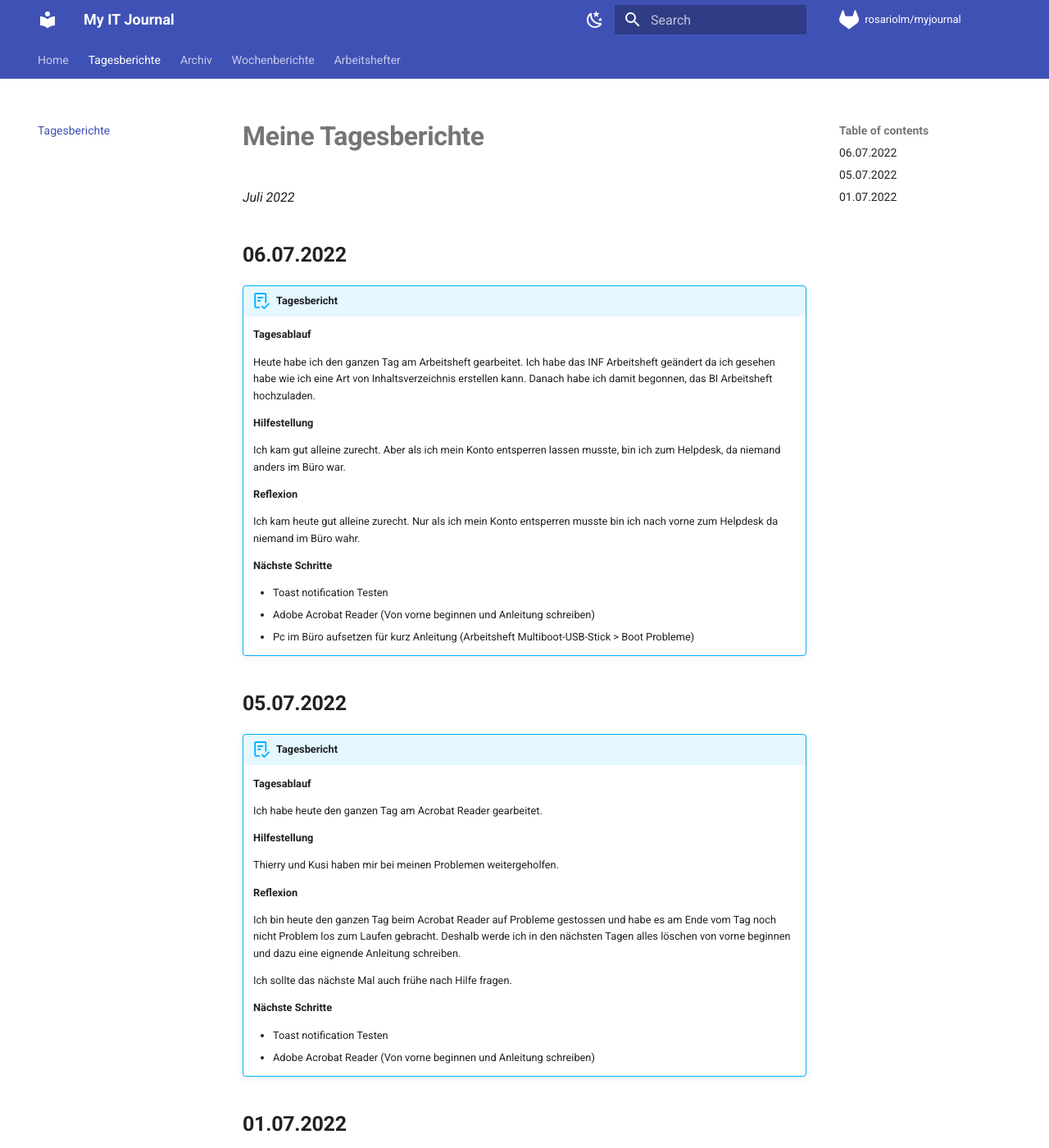
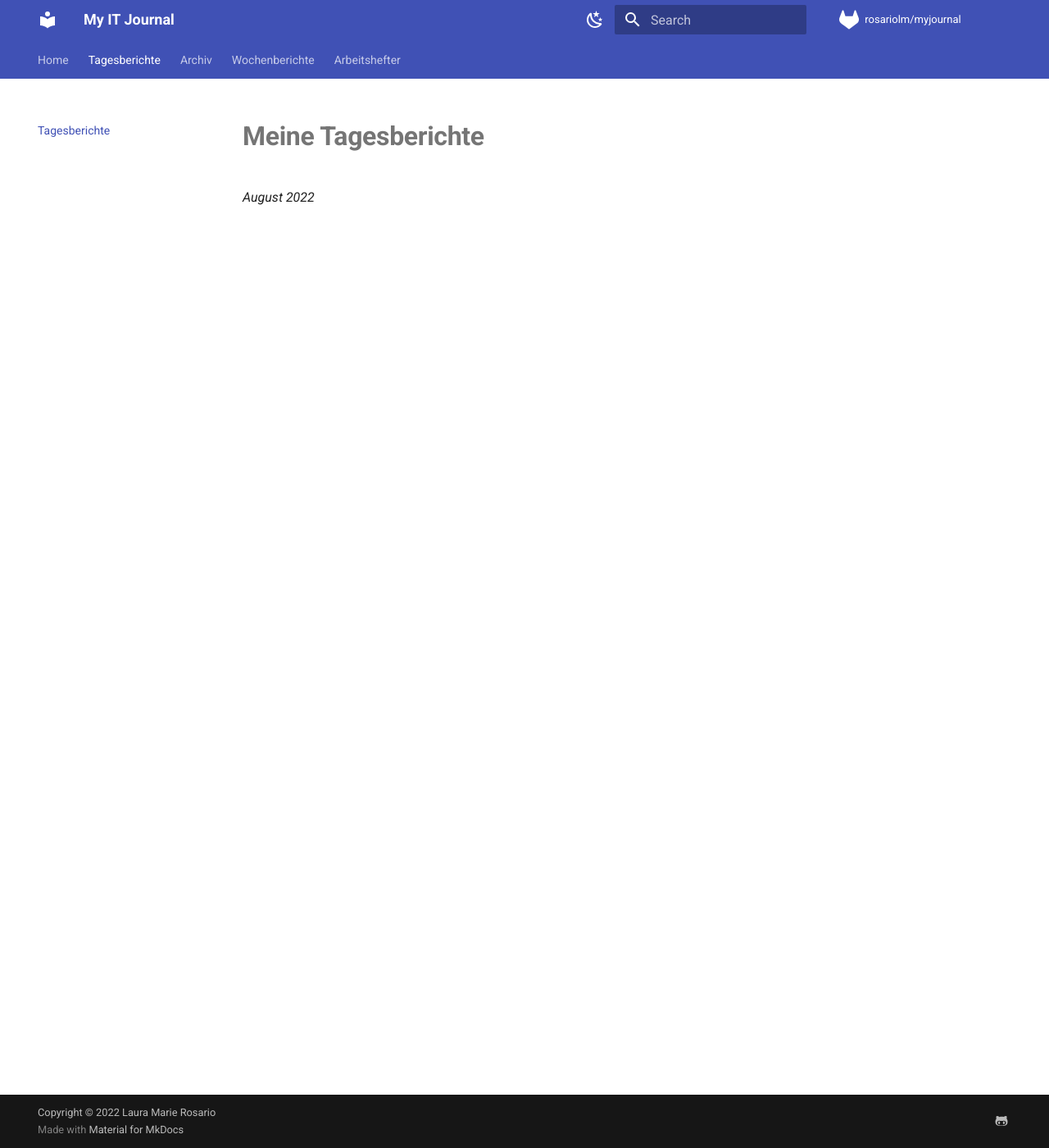
Before and after one commit to rosariolm/myjournal, an MkDocs documentation site: the page built from docs/tberichte.md, in a window 1280 px wide and 1400 px high. Shown: the whole window at 82% size. Built offline with MkDocs 1.6.1 and Material for MkDocs 9.7.7, drawn with Linux system fonts in a browser that asks for light colours; comment, search, counter and statistics services are not loaded; some of the changed text lies outside the part shown.

Commit message:
tberichte umstellung

```diff
--- a/docs/tberichte.md
+++ b/docs/tberichte.md
@@ -1,67 +1,4 @@
 # **Meine Tagesberichte**
 
 
-*Juli 2022*
-
-## **06.07.2022**
-
-!!! abstract "Tagesbericht"
-    **Tagesablauf**
-
-    Heute habe ich den ganzen Tag am Arbeitsheft gearbeitet. Ich habe das INF Arbeitsheft geändert da ich gesehen habe wie ich eine Art von Inhaltsverzeichnis erstellen kann. Danach habe ich damit begonnen, das BI Arbeitsheft hochzuladen.
-
-    **Hilfestellung**
-
-    Ich kam gut alleine zurecht. Aber als ich mein Konto entsperren lassen musste, bin ich zum Helpdesk, da niemand anders im Büro war.
-
-    **Reflexion**
-
-    Ich kam heute gut alleine zurecht. Nur als ich mein Konto entsperren musste bin ich nach vorne zum Helpdesk da niemand im Büro wahr.
-
-    **Nächste Schritte**
-
-    - Toast notification Testen
-    - Adobe Acrobat Reader (Von vorne beginnen und Anleitung schreiben)
-    - Pc im Büro aufsetzen für kurz Anleitung (Arbeitsheft Multiboot-USB-Stick > Boot Probleme)
-
-## **05.07.2022**
-
-!!! abstract "Tagesbericht"
-    **Tagesablauf**
-
-    Ich habe heute den ganzen Tag am Acrobat Reader gearbeitet.
-
-    **Hilfestellung**
-
-    Thierry und Kusi haben mir bei meinen Problemen weitergeholfen.
-
-    **Reflexion**
-
-    Ich bin heute den ganzen Tag beim Acrobat Reader auf Probleme gestossen und habe es am Ende vom Tag noch nicht Problem los zum Laufen gebracht. Deshalb werde ich in den nächsten Tagen alles löschen von vorne beginnen und dazu eine eignende Anleitung schreiben.
-
-    Ich sollte das nächste Mal auch frühe nach Hilfe fragen.
-
-    **Nächste Schritte**
-
-    - Toast notification Testen
-    - Adobe Acrobat Reader (Von vorne beginnen und Anleitung schreiben)
-
-## **01.07.2022**
-
-!!! abstract "Tagesbericht"
-    **Tagesablauf**
-
-    Heute habe ich beim Adobe Akrobad Reader weitergearbeitet. Aber ich habe den Tag vor allem damit verbracht, mein Arbeitsheft auf den neusten Stand zu bringen und sonstige Berichte hoch zu laden.
-
-    **Hilfestellung**
-
-    Ich kam heute gut alleine zurecht.
-
-    **Reflexion**
-
-    Ich habe heute noch einiges nach dokumentiert, da ich am Montag auf ein Problem stoss, welches ich schon einmal hatte, aber nicht dokumentiert hatte. Deswegen konnte ich auch nirgends nachschauen.
-
-    **Nächste Schritte**
-
-    - Toast notification Testen
-    - Adobe Acrobat Reader
+*August 2022*
--- a/mkdocs.yml
+++ b/mkdocs.yml
@@ -50,6 +50,7 @@ nav:
   - Tagesberichte: tberichte.md
   - Archiv:
       - "2022":
+          - "Juli 2022": archiv/Juli2022.md
           - "Juni 2022": archiv/Juni2022.md
           - "Mai 2022": archiv/Mai2022.md
           - "April 2022": archiv/April2022.md
```
Also changed, not shown: docs/archiv/Juli2022.md (added, +143 -0 lines).
